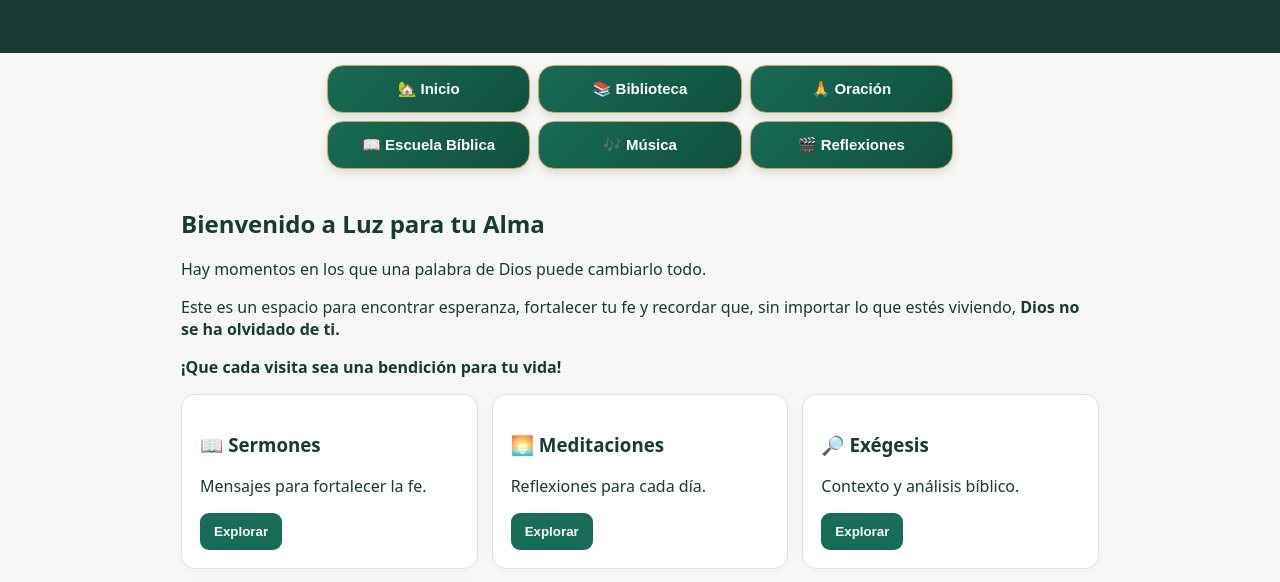
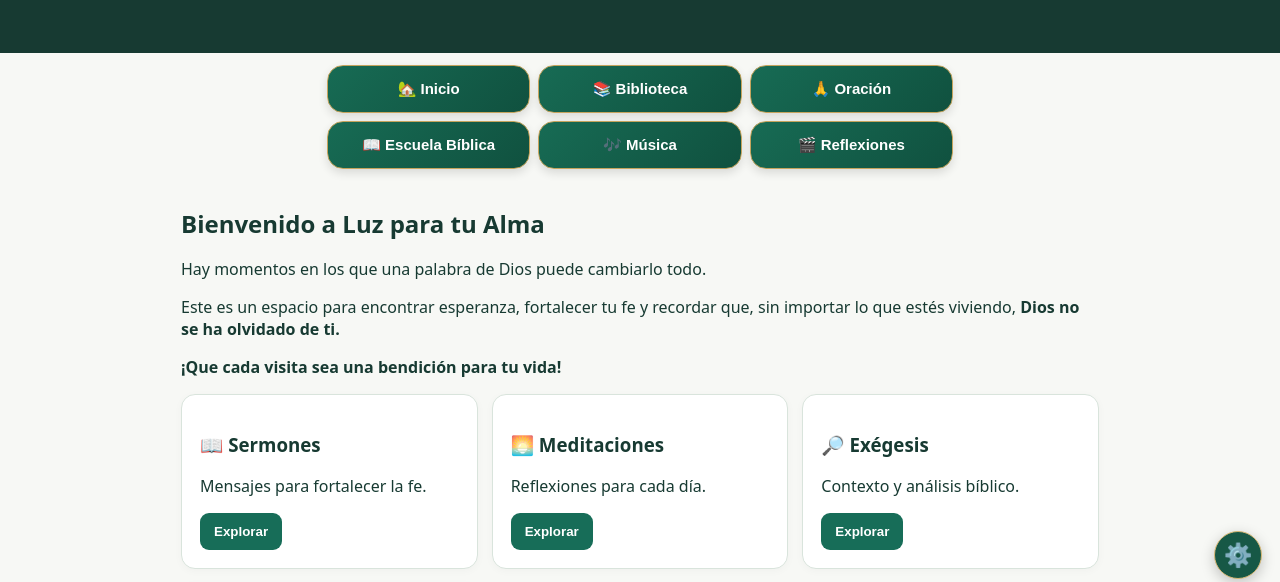
Before and after one commit to cesarjvalenciaf-design/luz-para-tu-alma, a plain HTML site: page index.html in a window 1280 px wide. Shown: the part 203-785 px from the top of the page. Drawn offline with Linux system fonts and the light colour scheme; no server answers.

Commit message:
Add files via upload

```diff
--- a/index.html
+++ b/index.html
@@ -233,6 +233,17 @@ nav button:active {
 #reflexiones .reflexion-info .btn{display:block;text-align:center;text-decoration:none;margin-top:auto}
 #reflexiones .reflexion-perfil{display:inline-block;background:#f4d998;color:#173a32;padding:10px 16px;border-radius:11px;text-decoration:none;font-weight:700}
 #adminReflexiones .reflexion-admin-item{border-top:1px solid #dce7df;padding:12px 0}
+
+        /* Acceso discreto a Administración */
+        #accesoAdministracion {
+            position: fixed; right: 18px; bottom: 18px; z-index: 1000;
+            width: 48px; height: 48px; padding: 0;
+            display: flex; align-items: center; justify-content: center;
+            border: 1px solid #d6b774; border-radius: 50%;
+            background: #175846; color: #fff; font-size: 23px;
+            box-shadow: 0 4px 14px rgba(0,0,0,.22);
+        }
+        #accesoAdministracion:focus-visible { outline: 3px solid #d6b774; outline-offset: 3px; }
 </style>
 </head>
 
@@ -702,6 +713,7 @@ nav button:active {
   </p>
 </section>
 
+    <button id="accesoAdministracion" type="button" aria-label="Abrir administración" title="Administración" onclick="show('admin')">⚙️</button>
     <footer>© 2026 Luz para tu Alma | Compartiendo esperanza y la Palabra de Dios</footer>
     <style>
       .luz-reacciones {margin-top:22px;padding-top:15px;border-top:1px solid #d9dfd9;display:flex;align-items:center;gap:10px;flex-wrap:wrap}
```
